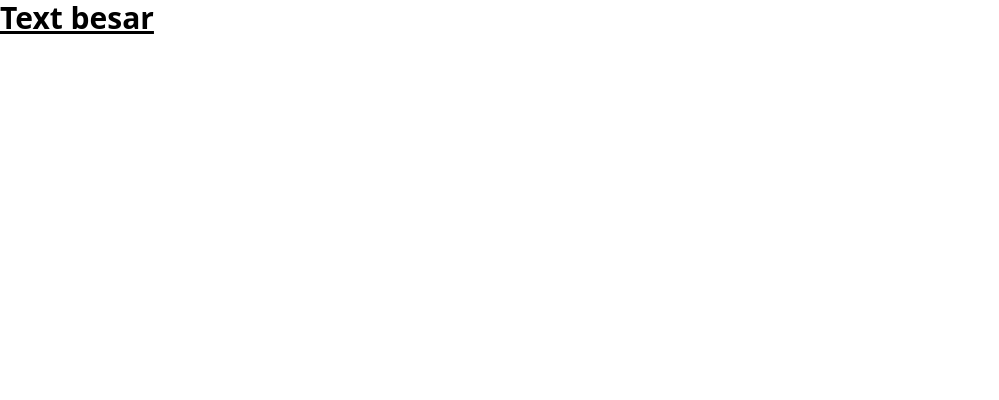
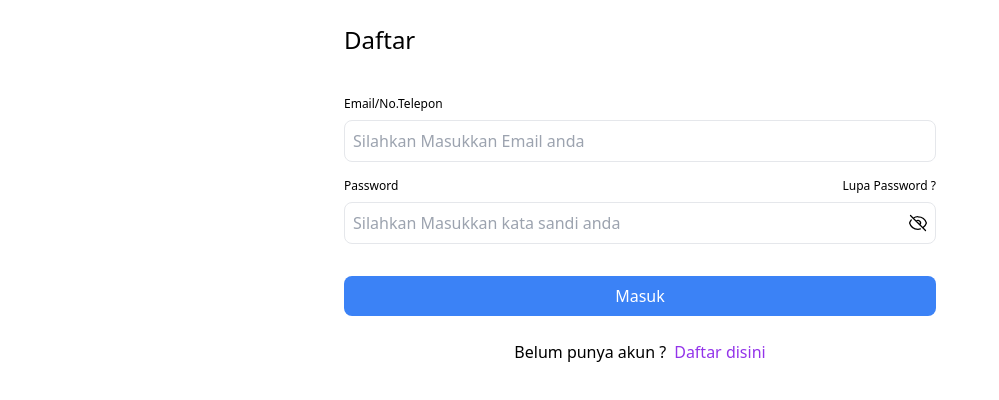
Before and after one commit to Flytix-Aerotech/FE-FSW-Tim-C-9, a React (Create React App) app: page / in a window 1280 px wide. Shown: the top 400 px of the page, without its empty margins (0-999 px from the left). Built offline with nearby package versions, Linux system fonts and the light colour scheme.

Commit message:
vers komit yana

```diff
--- a/package.json
+++ b/package.json
@@ -3,6 +3,7 @@
   "version": "0.1.0",
   "private": true,
   "dependencies": {
+    "@heroicons/react": "^2.0.18",
     "@testing-library/jest-dom": "^5.16.5",
     "@testing-library/react": "^13.4.0",
     "@testing-library/user-event": "^13.5.0",
--- a/src/App.js
+++ b/src/App.js
@@ -1,10 +1,11 @@
 import "./App.css";
+import LoginPage from "./component/LoginPage/LoginPage";
 
 function App() {
   return (
-    <div className="App">
-      <h1 className="text-3xl font-bold underline">Text besar</h1>
-    </div>
+    <>
+      <LoginPage />
+    </>
   );
 }
 
--- /dev/null
+++ b/src/component/LoginPage/LoginPage.jsx
@@ -0,0 +1,62 @@
+import React, { useState } from "react";
+import { EyeIcon, EyeSlashIcon } from '@heroicons/react/24/outline'
+
+const LoginPage = props => {
+    const [showPassword, setShowPassword] = useState(false);
+    const [Password, SetPassword] = useState("")
+
+    const toggleShowPassword = () => {
+        setShowPassword(!showPassword);
+    }
+
+    return (
+        <>
+            <div className='flex justify-center items-center h-full'>
+                <form className='w-1/2 p-6'>
+                    <h2 className='text-2xl mb-10'>Daftar</h2>
+                    <div className='mb-4'>
+                        <label htmlFor='email' className='mb-2 block text-xs'>Email/No.Telepon</label>
+                        <input
+                            type="email"
+                            placeholder='Silahkan Masukkan Email anda'
+                            className='w-full border rounded-lg p-2'>
+                        </input>
+                    </div>
+                    <div className='mb-4'>
+                        <div className='mb-2 block text-xs flex justify-between'>
+                            <label>Password</label>
+                            <a href='#'>Lupa Password ?</a>
+                        </div>
+                        <div className="relative">
+                            <input
+                                type={showPassword ? "text" : "password"}
+                                placeholder='Silahkan Masukkan kata sandi anda'
+                                className='w-full border rounded-lg p-2' />
+                            <button
+                                type="button"
+                                className="absolute top-1/2 right-2 transform -translate-y-1/2"
+                                onClick={toggleShowPassword}
+                            >
+                                {
+                                    showPassword ?
+                                    (<EyeIcon className="h-5 w-5"/>) : (<EyeSlashIcon className="h-5 w-5"/>)
+                                }
+                            </button>
+                        </div>
+                    </div>
+                    <div>
+                        <button className='w-full bg-blue-500 text-white py-2 px-4 rounded-lg hover:bg-blue-600 mt-4'>
+                            Masuk
+                        </button>
+                    </div>
+                    <h2 className='mt-6 text-center '>
+                        Belum punya akun ?
+                        <a className='text-purple-600 ml-2'>Daftar disini</a>
+                    </h2>
+                </form>
+            </div>
+        </>
+    )
+}
+
+export default LoginPage;
```
Also changed, not shown: src/component/OTP/OTP.jsx (added), src/component/RegisterPage/RegisterPage.jsx (added), src/component/ResetPassword/ResetPassword.jsx (added), 2 other files (tests, documents, lock files or other folders).
